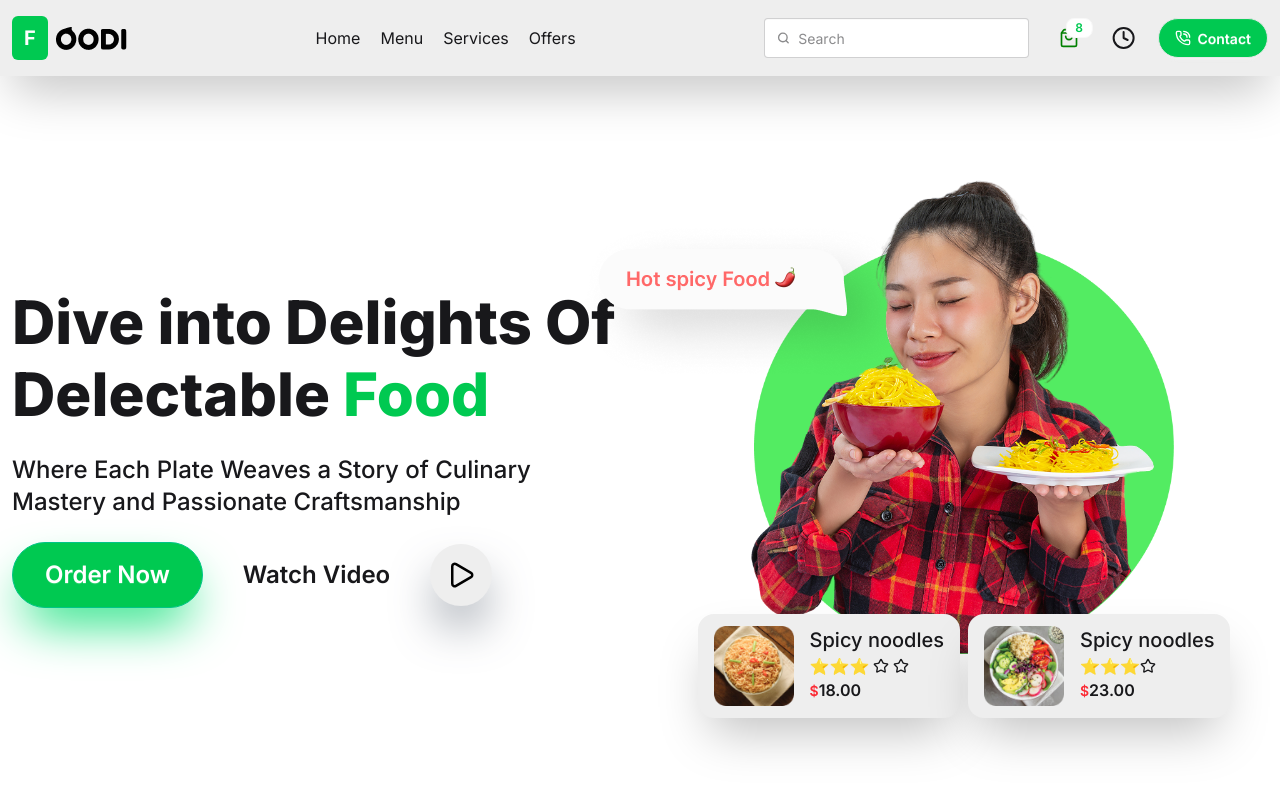
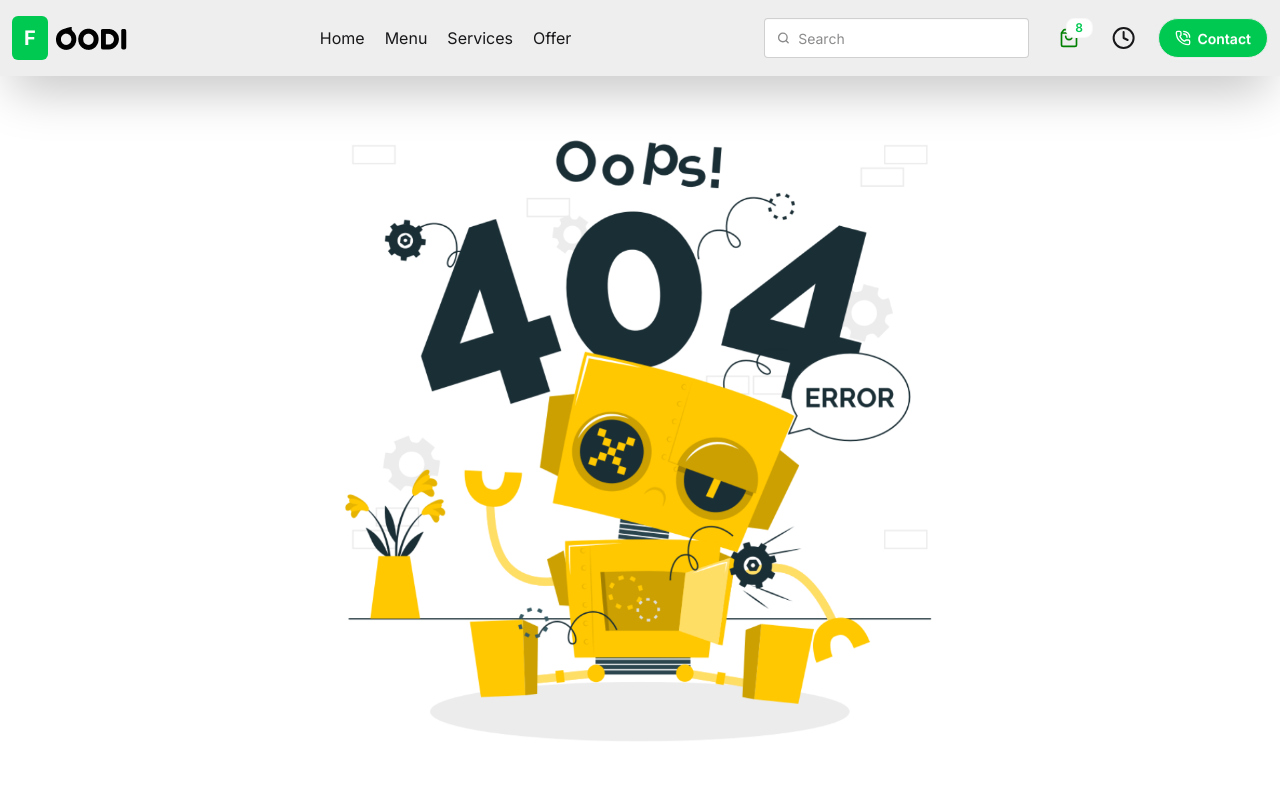
Before and after one commit to themdshakibul/Restaurant-Website, a React (Vite) app: page /offer in a window 1280 px wide. Shown: the top 800 px of the page. Built offline with nearby package versions, Linux system fonts and the light colour scheme.

Commit message:
added react route

```diff
--- a/src/App.jsx
+++ b/src/App.jsx
@@ -1,43 +1,23 @@
 import "./tailwind.init.css";
-import { Suspense } from "react";
-import axios from "axios";
-import Header from "./components/Home/Header";
+import { Route, Routes } from "react-router-dom";
+import Home from "./pages/Home";
+import Menu from "./pages/Menu";
+import Offer from "./pages/Offer";
+import Services from "./pages/Services";
 import Navbar from "./components/Navbar/Navbar";
-import Popular from "./components/PopularSection/Popular";
-import FormOurMenu from "./components/StandoutDish/StanDish";
-import CustomAboutUs from "./components/CustomAbout/CustomAboutUs";
-import Services from "./components/ServiecsSection/Services";
 import Footer from "./components/Footer/Footer";
-
-const popularCard = axios.get("PopularCatagories.json");
-const StanOutDish = axios.get("StanDoutDish.json");
 
 function App() {
   return (
     <>
-      <nav>
-        <Navbar />
-      </nav>
-      <main>
-        <Header />
-        <Suspense
-          fallback={
-            <h2 className="flex items-center justify-center h-200">
-              <span className="loading loading-dots loading-xl"></span>
-            </h2>
-          }
-        >
-          <Popular popularCard={popularCard} />
-        </Suspense>
-
-        <Suspense fallback={<h2>Loading....</h2>}>
-          <FormOurMenu StanOutDish={StanOutDish} />
-        </Suspense>
-
-        <CustomAboutUs />
-        <Services />
-        <Footer />
-      </main>
+      <Navbar />
+      <Routes>
+        <Route path="/" element={<Home />} />
+        <Route path="/Menu" element={<Menu />} />
+        <Route path="/Services" element={<Services />} />
+        <Route path="/Offer" element={<Offer />} />
+      </Routes>
+      <Footer />
     </>
   );
 }
--- a/src/components/Navbar/Navbar.jsx
+++ b/src/components/Navbar/Navbar.jsx
@@ -1,6 +1,35 @@
 import navLogo from "../../assets/nav-logo.png";
 import { Clock, Menu, PhoneCall, ShoppingBag, X } from "lucide-react";
 import { useState } from "react";
+
+const navbarData = [
+  {
+    id: 1,
+    name: "Home",
+    path: "/",
+  },
+  {
+    id: 2,
+    name: "Menu",
+    path: "/menu",
+  },
+  {
+    id: 3,
+    name: "Services",
+    path: "/services",
+  },
+  {
+    id: 4,
+    name: "Offer",
+    path: "/offer",
+  },
+];
+
+const navLink = navbarData.map((route) => (
+  <li key={route.id}>
+    <a href={route.path}>{route.name}</a>
+  </li>
+));
 
 const Navbar = () => {
   const [open, setOpen] = useState(false);
@@ -19,20 +48,7 @@ const Navbar = () => {
             <img src={navLogo} alt="Nav" />
           </div>
           <div className="hidden lg:flex">
-            <ul className="flex items-center gap-5">
-              <li>
-                <a href="#">Home</a>
-              </li>
-              <li>
-                <a href="#">Menu</a>
-              </li>
-              <li>
-                <a href="#">Services</a>
-              </li>
-              <li>
-                <a href="#">Offers</a>
-              </li>
-            </ul>
+            <ul className="flex items-center gap-5">{navLink}</ul>
           </div>
           <div onClick={() => setOpen(!open)} className="lg:hidden relative">
             {open ? <X /> : <Menu />}
@@ -40,18 +56,7 @@ const Navbar = () => {
             <ul
               className={`absolute right-0 top-12 flex flex-col items-center gap-3 p-5 w-40 bg-white shadow-2xl rounded-xl z-40 transform transition-all duration-300 ease-in-out ${open ? "opacity-100 translate-y-0" : "opacity-0 -translate-y-5 pointer-events-none"}`}
             >
-              <li>
-                <a href="#">Home</a>
-              </li>
-              <li>
-                <a href="#">Menu</a>
-              </li>
-              <li>
-                <a href="#">Services</a>
-              </li>
-              <li>
-                <a href="#">Offers</a>
-              </li>
+              {navLink}
             </ul>
           </div>
           <div className="hidden lg:flex items-center gap-5">
--- a/src/components/StandoutDish/StanderDishCard.jsx
+++ b/src/components/StandoutDish/StanderDishCard.jsx
@@ -1,6 +1,6 @@
 import { Heart } from "lucide-react";
 import { useState } from "react";
-import { ToastContainer, toast } from "react-toastify";
+import { toast } from "react-toastify";
 
 const StanderDishCard = ({ itemData }) => {
   const { image, title, description, price, rating } = itemData;
--- a/src/main.jsx
+++ b/src/main.jsx
@@ -1,10 +1,10 @@
-import { StrictMode } from "react";
 import { createRoot } from "react-dom/client";
 
 import App from "./App.jsx";
+import { BrowserRouter } from "react-router-dom";
 
 createRoot(document.getElementById("root")).render(
-  <StrictMode>
+  <BrowserRouter>
     <App />
-  </StrictMode>,
+  </BrowserRouter>,
 );
--- /dev/null
+++ b/src/pages/Home.jsx
@@ -0,0 +1,46 @@
+import { Suspense } from "react";
+import axios from "axios";
+import Header from "../components/Home/Header";
+import Navbar from "../components/Navbar/Navbar";
+import Popular from "../components/PopularSection/Popular";
+import FormOurMenu from "../components/StandoutDish/StanDish";
+import CustomAboutUs from "../components/CustomAbout/CustomAboutUs";
+import Services from "../components/ServiecsSection/Services";
+import Footer from "../components/Footer/Footer";
+
+const popularCard = axios.get("PopularCatagories.json");
+const StanOutDish = axios.get("StanDoutDish.json");
+
+const Home = () => {
+  return (
+    <>
+      <div>
+        <nav>
+          <Navbar />
+        </nav>
+        <main>
+          <Header />
+          <Suspense
+            fallback={
+              <h2 className="flex items-center justify-center h-200">
+                <span className="loading loading-dots loading-xl"></span>
+              </h2>
+            }
+          >
+            <Popular popularCard={popularCard} />
+          </Suspense>
+
+          <Suspense fallback={<h2>Loading....</h2>}>
+            <FormOurMenu StanOutDish={StanOutDish} />
+          </Suspense>
+
+          <CustomAboutUs />
+          <Services />
+          <Footer />
+        </main>
+      </div>
+    </>
+  );
+};
+
+export default Home;
--- /dev/null
+++ b/src/pages/Menu.jsx
@@ -0,0 +1,13 @@
+import NoPage from "../assets/NoPage.png";
+
+const Menu = () => {
+  return (
+    <>
+      <div className="mt-20 container mx-auto">
+        <img src={NoPage} alt="" />
+      </div>
+    </>
+  );
+};
+
+export default Menu;
--- /dev/null
+++ b/src/pages/Offer.jsx
@@ -0,0 +1,13 @@
+import NoPage from "../assets/NoPage.png";
+
+const Offer = () => {
+  return (
+    <>
+      <div className="mt-20 container mx-auto">
+        <img src={NoPage} alt="" />
+      </div>
+    </>
+  );
+};
+
+export default Offer;
--- /dev/null
+++ b/src/pages/Services.jsx
@@ -0,0 +1,12 @@
+import NoPage from "../assets/NoPage.png";
+const Services = () => {
+  return (
+    <>
+      <div className="mt-20 container mx-auto">
+        <img src={NoPage} alt="" />
+      </div>
+    </>
+  );
+};
+
+export default Services;
```
Also changed, not shown: package.json (+3 -7 lines), src/assets/NoPage.png (added), 1 other file (tests, documents, lock files or other folders).
